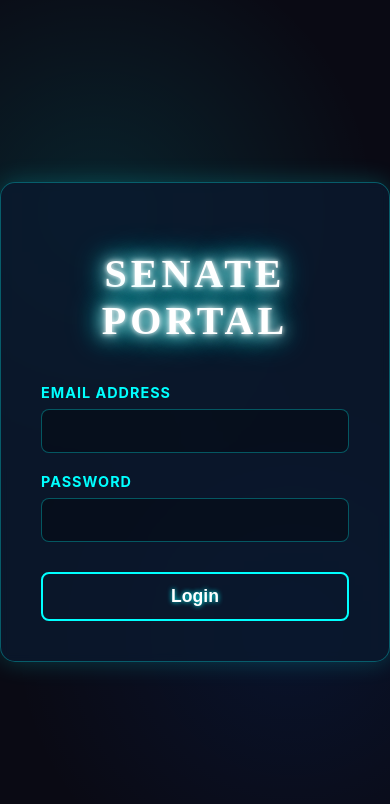
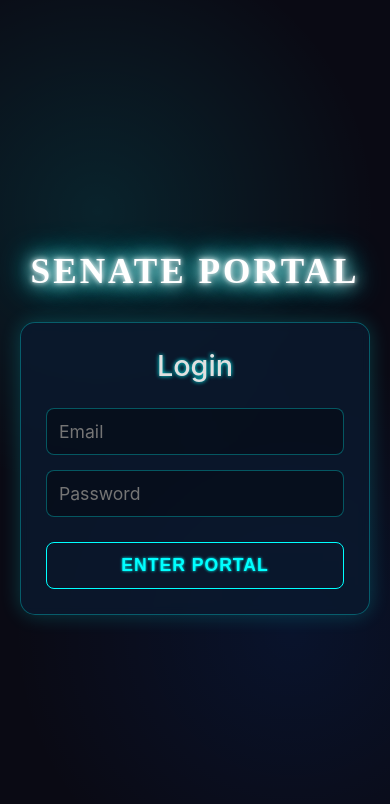
Before and after one commit to ckaiman/enterprise-chat-app, a plain HTML site: page frontend/static/login.html in a window 390 px wide. Drawn offline with Linux system fonts and the light colour scheme.

Commit message:
Enhance UI for login and chat interface; improve responsiveness and accessibility. Update table styling for hearing requests.

```diff
--- a/frontend/static/login.html
+++ b/frontend/static/login.html
@@ -2,117 +2,172 @@
 <html>
 <head>
     <meta charset="UTF-8">
-    <title>Login - Senate Portal</title>
+    <title>Enterprise Chat - Login</title>
     <script src="auth.js"></script>
+</head>
+<body>
+    <div class="main-container">
+        <h1 id="portal-header">Senate Portal</h1>
+
+        <div id="login-container">
+            <h2>Login</h2>
+            <div id="login-error" style="display: none;">Invalid credentials. Please try again.</div>
+            <input type="email" id="email" placeholder="Email" required>
+            <input type="password" id="password" placeholder="Password" required>
+            <button onclick="login()">Enter Portal</button>
+        </div>
+    </div>
+
     <style>
+        /* --- Basic Setup & Futuristic Theme (from index.html) --- */
         :root {
             --glow-color: #00ffff; /* Cyan glow */
             --primary-text: #e0e0e0;
+            --secondary-text: #a0a0a0;
             --background-color: #0a0a14;
             --container-bg: rgba(10, 25, 47, 0.8);
             --border-color: rgba(0, 255, 255, 0.3);
-            --error-color: #ff4d4d;
+            --error-color: #d9534f;
         }
+
         body {
-            font-family: -apple-system, BlinkMacSystemFont, "Segoe UI", Roboto, "Helvetica Neue", Arial, sans-serif;
             background-color: var(--background-color);
             background-image:
                 radial-gradient(circle at 25% 25%, rgba(0, 255, 255, 0.1) 0%, transparent 40%),
                 radial-gradient(circle at 75% 75%, rgba(0, 100, 255, 0.1) 0%, transparent 40%);
+            color: var(--primary-text);
+            font-family: 'Orbitron', sans-serif; /* A futuristic font, needs to be imported or use a fallback */
+            font-family: -apple-system, BlinkMacSystemFont, "Segoe UI", Roboto, "Helvetica Neue", Arial, sans-serif;
+            margin: 0;
+            padding: 20px;
             display: flex;
+            flex-direction: column;
+            align-items: center;
             justify-content: center;
+            min-height: 100vh;
+            box-sizing: border-box;
+        }
+
+        .main-container {
+            width: 100%;
+            max-width: 900px;
+            display: flex;
+            flex-direction: column;
             align-items: center;
-            height: 100vh;
-            margin: 0;
-            color: var(--primary-text);
         }
-        .login-container {
-            background-color: var(--container-bg);
-            border: 1px solid var(--border-color);
-            backdrop-filter: blur(5px);
-            padding: 40px;
-            border-radius: 15px;
-            box-shadow: 0 0 25px rgba(0, 255, 255, 0.2);
+
+        #portal-header {
+            font-family: "Times New Roman", Times, serif; /* Keep original font for branding */
+            font-size: 3em;
+            color: #fff;
+            margin-bottom: 30px; /* More space between header and login box */
+            text-transform: uppercase;
+            letter-spacing: 5px;
+            font-weight: 600;
+            text-shadow: 0 0 5px #fff, 0 0 15px #fff, 0 0 25px var(--glow-color), 0 0 35px var(--glow-color);
+            text-align: center;
+        }
+
+        /* --- Login Form Styles --- */
+        #login-container {
             width: 100%;
             max-width: 400px;
-            text-align: center;
+            background: var(--container-bg);
+            border: 1px solid var(--border-color);
+            border-radius: 15px;
+            padding: 35px 40px;
+            box-shadow: 0 0 20px rgba(0, 255, 255, 0.2);
+            display: flex;
+            flex-direction: column;
+            gap: 20px; /* Space between elements */
+            align-items: center;
+            backdrop-filter: blur(5px);
+            box-sizing: border-box;
         }
-        h1 {
-            font-family: "Times New Roman", Times, serif;
-            font-size: 2.5em;
-            color: #fff;
-            margin-bottom: 40px;
-            text-transform: uppercase;
-            letter-spacing: 4px;
-            text-shadow: 0 0 5px #fff, 0 0 15px #fff, 0 0 25px var(--glow-color), 0 0 35px var(--glow-color);
+
+        #login-container h2 {
+            color: var(--primary-text);
+            font-size: 2.2em;
+            margin: 0 0 10px 0;
+            font-weight: 500;
+            text-shadow: 0 0 4px var(--glow-color);
         }
-        .input-group {
-            margin-bottom: 20px;
-            text-align: left;
-        }
-        label {
-            display: block;
-            margin-bottom: 8px;
-            color: var(--glow-color);
-            font-weight: bold;
-            text-transform: uppercase;
-            font-size: 0.9em;
-            letter-spacing: 1px;
-        }
-        input[type="email"], input[type="password"] {
+
+        #login-container input {
             width: 100%;
-            padding: 12px;
             background-color: rgba(0, 0, 0, 0.3);
             border: 1px solid var(--border-color);
             border-radius: 8px;
-            box-sizing: border-box; /* Important for padding and width */
-            font-size: 1em;
+            padding: 15px;
             color: var(--primary-text);
+            font-size: 1.2em;
+            font-family: inherit;
+            box-sizing: border-box;
+            transition: box-shadow 0.3s, border-color 0.3s;
         }
-        input[type="email"]:focus, input[type="password"]:focus {
+
+        #login-container input:focus {
             outline: none;
+            box-shadow: 0 0 10px var(--glow-color);
             border-color: var(--glow-color);
-            box-shadow: 0 0 10px var(--glow-color);
         }
-        button {
+
+        #login-container button {
             width: 100%;
-            padding: 12px;
             background-color: transparent;
-            border: 2px solid var(--glow-color);
-            color: white;
+            border: 1px solid var(--glow-color);
+            color: var(--glow-color);
+            padding: 15px 18px;
+            margin-top: 10px; /* Add some space above the button */
             border-radius: 8px;
-            font-size: 1.1em;
+            cursor: pointer;
             font-weight: bold;
-            cursor: pointer;
+            font-size: 1.2em;
+            text-transform: uppercase;
+            letter-spacing: 1px;
             transition: background-color 0.3s, box-shadow 0.3s;
-            text-shadow: 0 0 5px var(--glow-color);
-            margin-top: 10px;
+            text-shadow: 0 0 3px var(--glow-color);
         }
-        button:hover {
+
+        #login-container button:hover {
             background-color: rgba(0, 255, 255, 0.1);
             box-shadow: 0 0 15px var(--glow-color);
         }
-        .error-message {
-            color: var(--error-color);
-            text-shadow: 0 0 8px var(--error-color);
-            margin-top: 15px;
-            display: none; /* Hidden by default */
+
+        #login-error {
+            color: #fdd;
+            background-color: rgba(217, 83, 79, 0.2);
+            border: 1px solid var(--error-color);
+            padding: 12px;
+            border-radius: 8px;
+            width: 100%;
+            text-align: center;
+            box-sizing: border-box;
+            font-size: 1.1em;
+            box-shadow: 0 0 10px var(--error-color);
+        }
+
+        /* --- Media Queries for Mobile --- */
+        @media (max-width: 480px) {
+            #portal-header {
+                font-size: 2.2em;
+                letter-spacing: 3px;
+            }
+
+            #login-container {
+                padding: 25px;
+                gap: 15px;
+            }
+
+            #login-container h2 {
+                font-size: 1.8em;
+            }
+
+            #login-container input, #login-container button {
+                font-size: 1.1em;
+                padding: 12px;
+            }
         }
     </style>
-</head>
-<body>
-    <div class="login-container">
-        <h1>Senate Portal</h1>
-        <div class="input-group">
-            <label for="email">Email Address</label>
-            <input type="email" id="email" name="email" required>
-        </div>
-        <div class="input-group">
-            <label for="password">Password</label>
-            <input type="password" id="password" name="password" required>
-        </div>
-        <button onclick="login()">Login</button>
-        <p id="login-error" class="error-message">Invalid credentials. Please try again.</p>
-    </div>
 </body>
 </html>
```
Also changed, not shown: frontend/static/index.html (+41 -12 lines), 2 other files.
